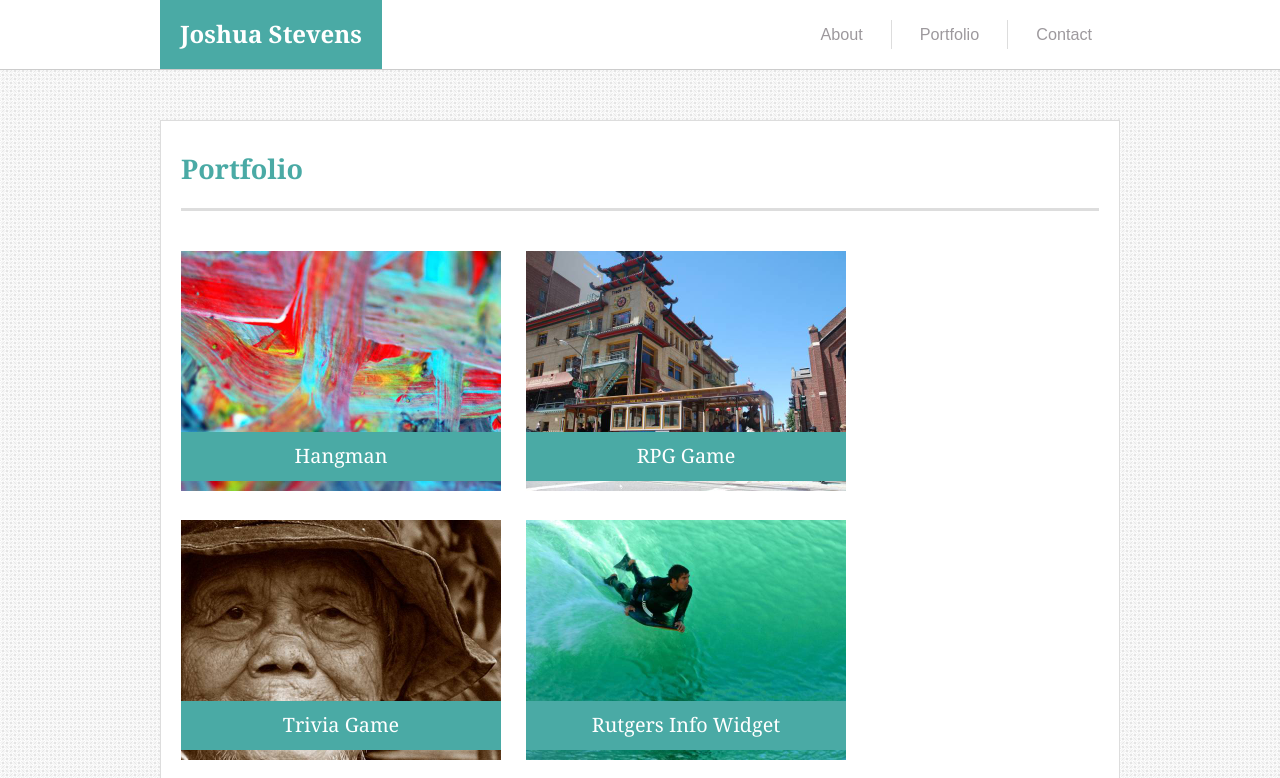
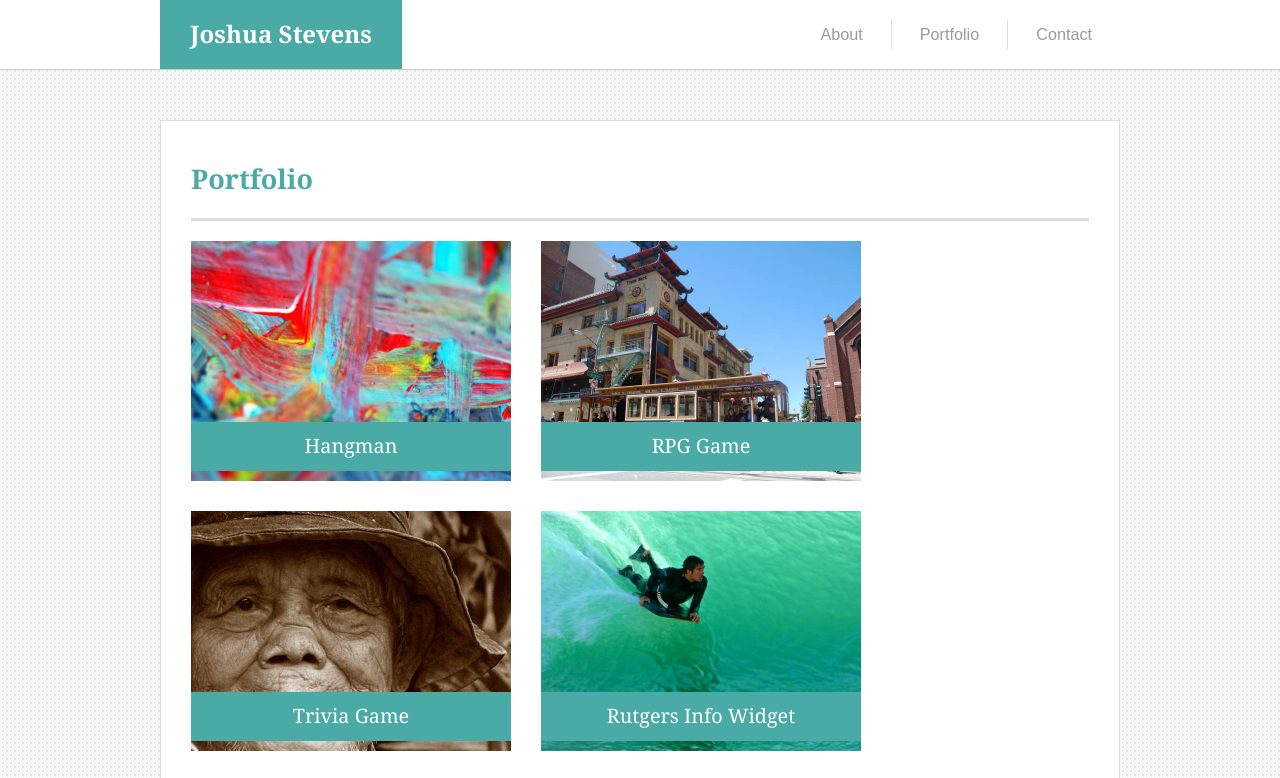
Before and after one commit to jstevens79/Basic-Portfolio, a plain HTML site: page portfolio.html in a window 1280 px wide. Shown: the top 778 px of the page. Drawn offline with Linux system fonts and the light colour scheme.

Commit message:
general style updates.

```diff
--- a/assets/css/style.css
+++ b/assets/css/style.css
@@ -1,3 +1,7 @@
+* {
+  box-sizing: border-box;
+}
+
 html {
   height: 100%;
 }
@@ -10,7 +14,7 @@ body {
   padding: 0;
   background-image: url('/assets/images/p5.png');
   color: #777777;
-  min-height: calc(100% - 120px); /* adjust height for top padding */
+  min-height: 100%; /* adjust height for top padding */
   display: flex;
   flex-direction: column;
   padding-top: 120px;
@@ -45,7 +49,7 @@ header .contentWrapper {
 section {
   background: #fff;
   border: solid 1px #dddddd;
-  padding: 20px;
+  padding: 30px;
   margin-bottom: 60px;
 }
 
@@ -65,7 +69,7 @@ h1.logo {
   flex-grow: 0;
   background: #4aaaa5;
   color: white;
-  padding: 20px;
+  padding: 20px 30px;
   font-size: 24px;
   border-bottom: none;
   margin: 0;
@@ -101,8 +105,6 @@ h1.logo {
   font-size: .9em;
 }
 
-
-
 .profilePic {
   float: left;
   display: inline;
@@ -117,14 +119,18 @@ h1.logo {
   list-style: none;
   margin: 0;
   padding: 0;
+  overflow: auto;
 }
 
 .portfolioCard {
   position: relative;
   display: inline-block;
+  float: left;
   width: 320px;
   height: 240px;
-  margin: 20px 20px 0 0;
+  padding: 0;
+  margin: 0px 30px 30px 0;
+
 }
 
 .portfolioCard img {
@@ -139,7 +145,7 @@ h1.logo {
   color: white;
   position: absolute;
   z-index: 100;
-  width: calc(100% - 12px);
+  width: 100%;
   text-align: center;
   font-weight: 500;
   font-size: 1.1em;
```
